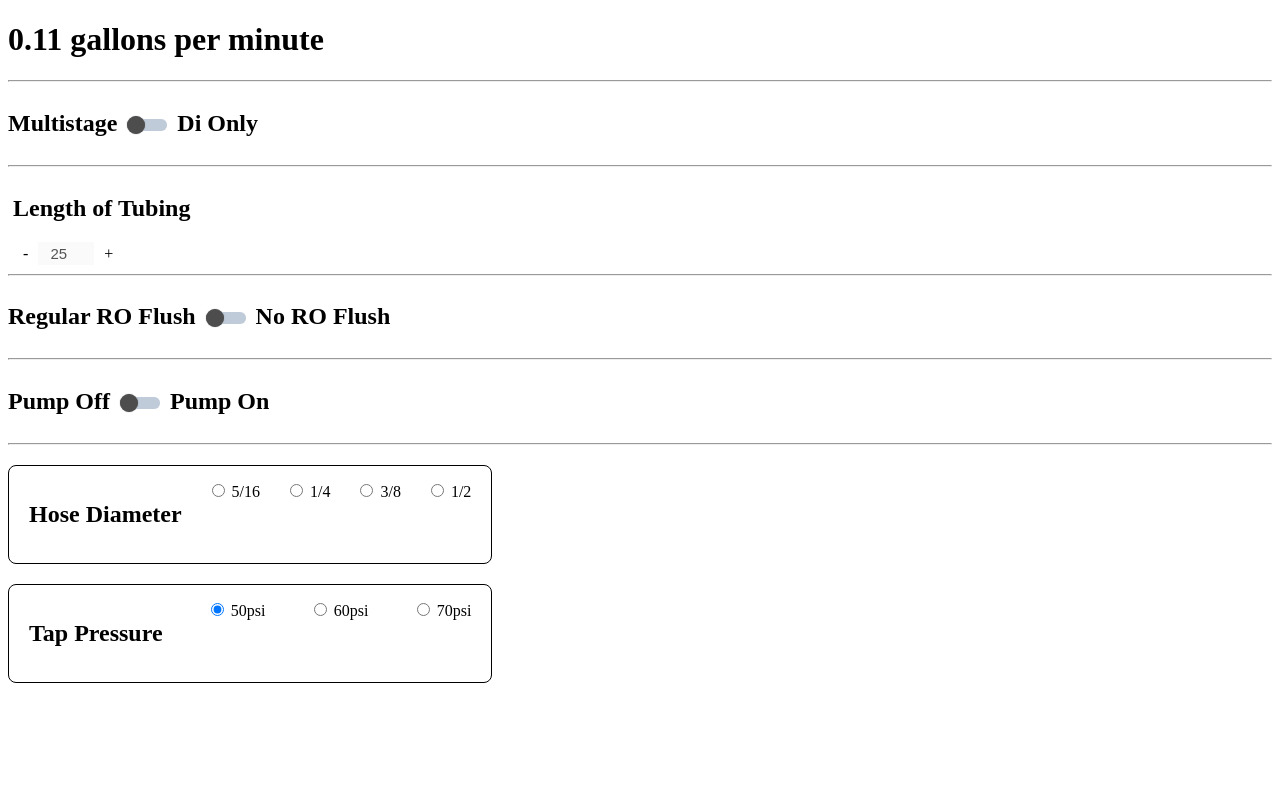
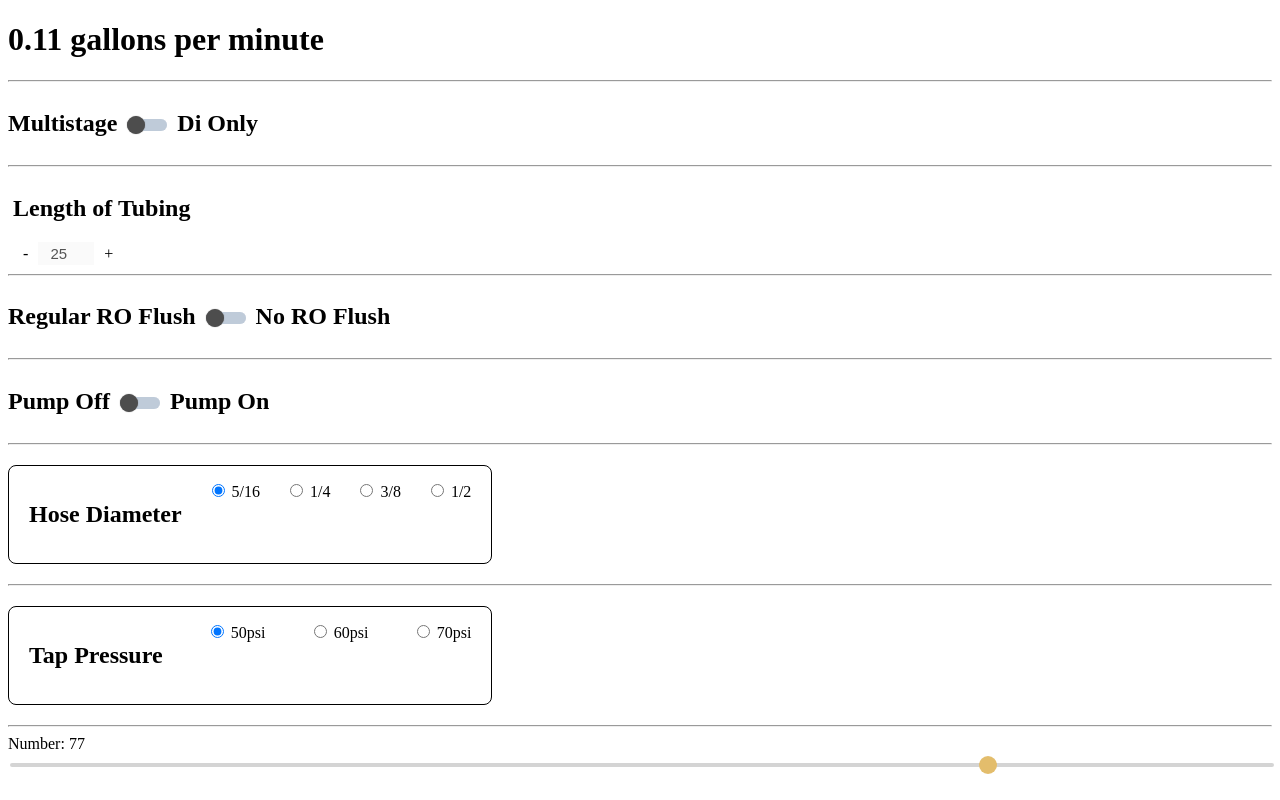
Before and after one commit to nmalozzi/abc-vue-animations, a Vue app: page / in a window 1280 px wide. Built offline with nearby package versions, Linux system fonts and the light colour scheme.

Commit message:
Adds slider bar for teperature.

```diff
--- a/src/components/RadioButtonGroup.vue
+++ b/src/components/RadioButtonGroup.vue
@@ -7,7 +7,7 @@
             type="radio"
             :id="option"
             @change="$emit('input', $event.target.value)"
-            name="radio-input"
+            :name="group"
             :value="option"
             :checked="index === 0"
         />
@@ -29,6 +29,10 @@ export default {
       default: undefined,
       type: String
     },
+    group: {
+      required: true,
+      type: String,
+    },
   },
 };
 </script>
--- a/src/layouts/WaterPressure.vue
+++ b/src/layouts/WaterPressure.vue
@@ -1,6 +1,7 @@
 <template>
   <div>
-    <OutputNumeric :output="output.toFixed(2)" label="gallons per minute"/>
+    <OutputNumeric :output="+(output.toFixed(2))" label="gallons per minute"/>
+
     <hr/>
     <!--System Type-->
     <ToggleButton
@@ -40,14 +41,28 @@
         :options="Object.keys(this.hoseDiameterFlowRates)"
         v-model="hoseDiameter"
         header="Hose Diameter"
+        group="hoseDiameter"
     />
+    <hr/>
     <!--Hose Diameter-->
     <RadioButtonGroup
         :options="Object.keys(this.tapPressureFlowRates)"
         v-model="tapPressure"
         header="Tap Pressure"
+        group="tapPressure"
     />
+    <hr/>
+    <!--Hose Diameter-->
+    <span> Number: {{temperature}} </span>
+
+    <SliderBar
+        v-model="temperature"
+        :min="0"
+        :max="99"
+        class="slider" />
   </div>
+
+
 </template>
 
 <script>
@@ -55,13 +70,15 @@ import ToggleButton from '@/components/ToggleButton.vue'
 import PlusMinusInput from "@/components/PlusMinusInput";
 import OutputNumeric from "@/components/OutputNumeric";
 import RadioButtonGroup from "@/components/RadioButtonGroup";
+import SliderBar from "@/components/SliderBar";
 
 export default {
   components: {
     OutputNumeric,
     PlusMinusInput,
     ToggleButton,
-    RadioButtonGroup
+    RadioButtonGroup,
+    SliderBar
   },
   data() {
     return {
@@ -72,9 +89,6 @@ export default {
         75: .54,
         100: .5
       },
-      systemMultiplier: 1,
-      flushMultiplier: 1,
-      pumpMultiplier: 1,
       hoseDiameter: "5/16",
       hoseDiameterFlowRates: {
         "5/16": .15,
@@ -88,6 +102,10 @@ export default {
         "60psi": .1,
         "70psi": 1.25,
       },
+      temperature: 77,
+      systemMultiplier: 1,
+      flushMultiplier: 1,
+      pumpMultiplier: 1,
     }
   },
   methods: {
@@ -108,16 +126,32 @@ export default {
     maxTubeLength: function () {
       return parseInt(Object.keys(this.tubeLengthFlowRates)[Object.keys(this.tubeLengthFlowRates).length - 1]);
     },
+    temperatureMultiplier: function () {
+      let multiplier = 1;
 
+      if (this.systemMultiplier === 1 ) {
+        if (this.temperature < 61) {
+          multiplier = .75;
+        }
+        if (this.temperature < 46) {
+          multiplier = .62;
+        }
+        if (this.temperature < 33) {
+          multiplier = 0;
+        }
+      }
+
+      return multiplier;
+    },
     output: function () {
       return this.tubeLengthFlowRates[this.tubeLength]
           * this.systemMultiplier
           * this.flushMultiplier
           * this.pumpMultiplier
           * this.hoseDiameterFlowRates[this.hoseDiameter]
-          * this.tapPressureFlowRates[this.tapPressure];
+          * this.tapPressureFlowRates[this.tapPressure]
+          * this.temperatureMultiplier;
     }
   },
 }
-
 </script>
```
